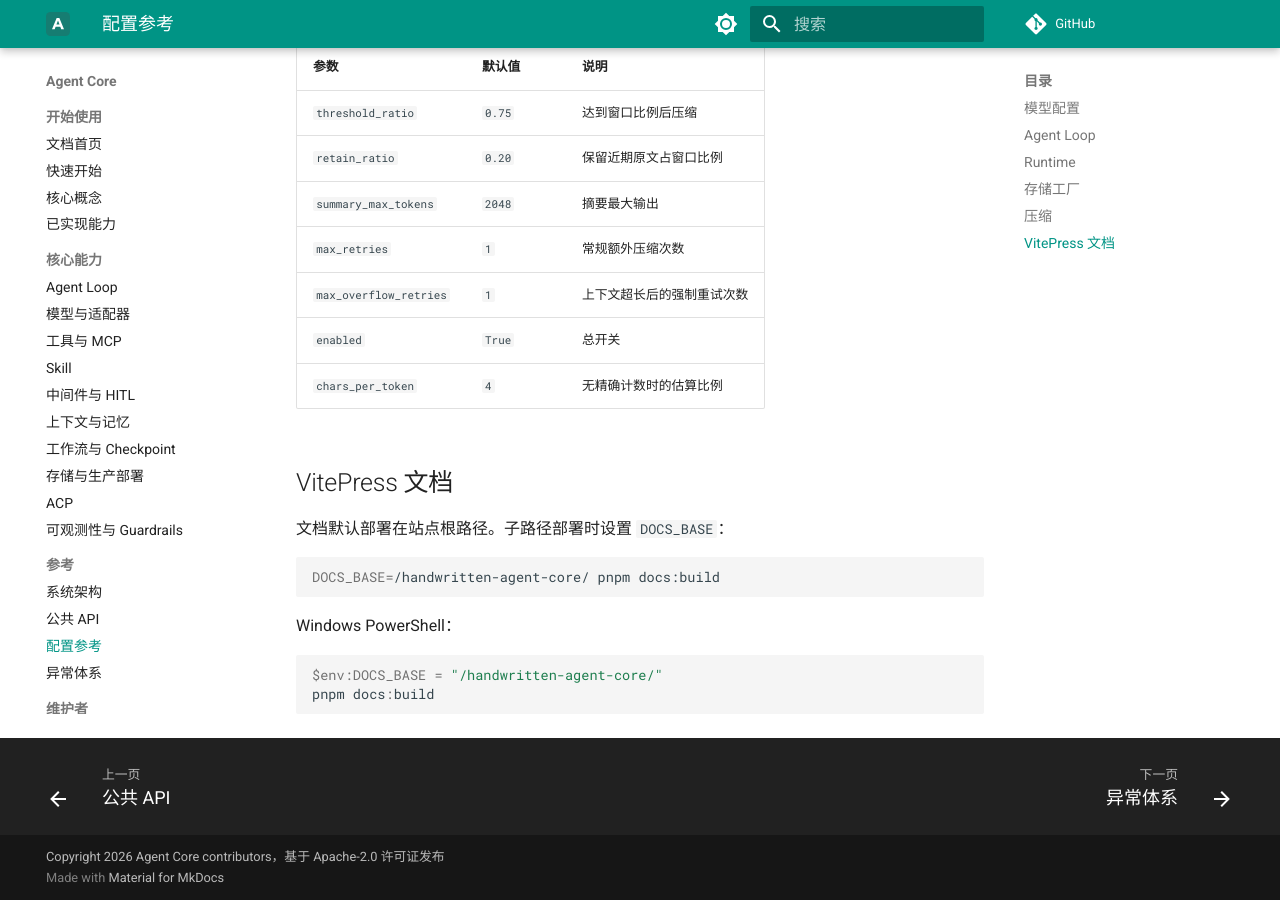
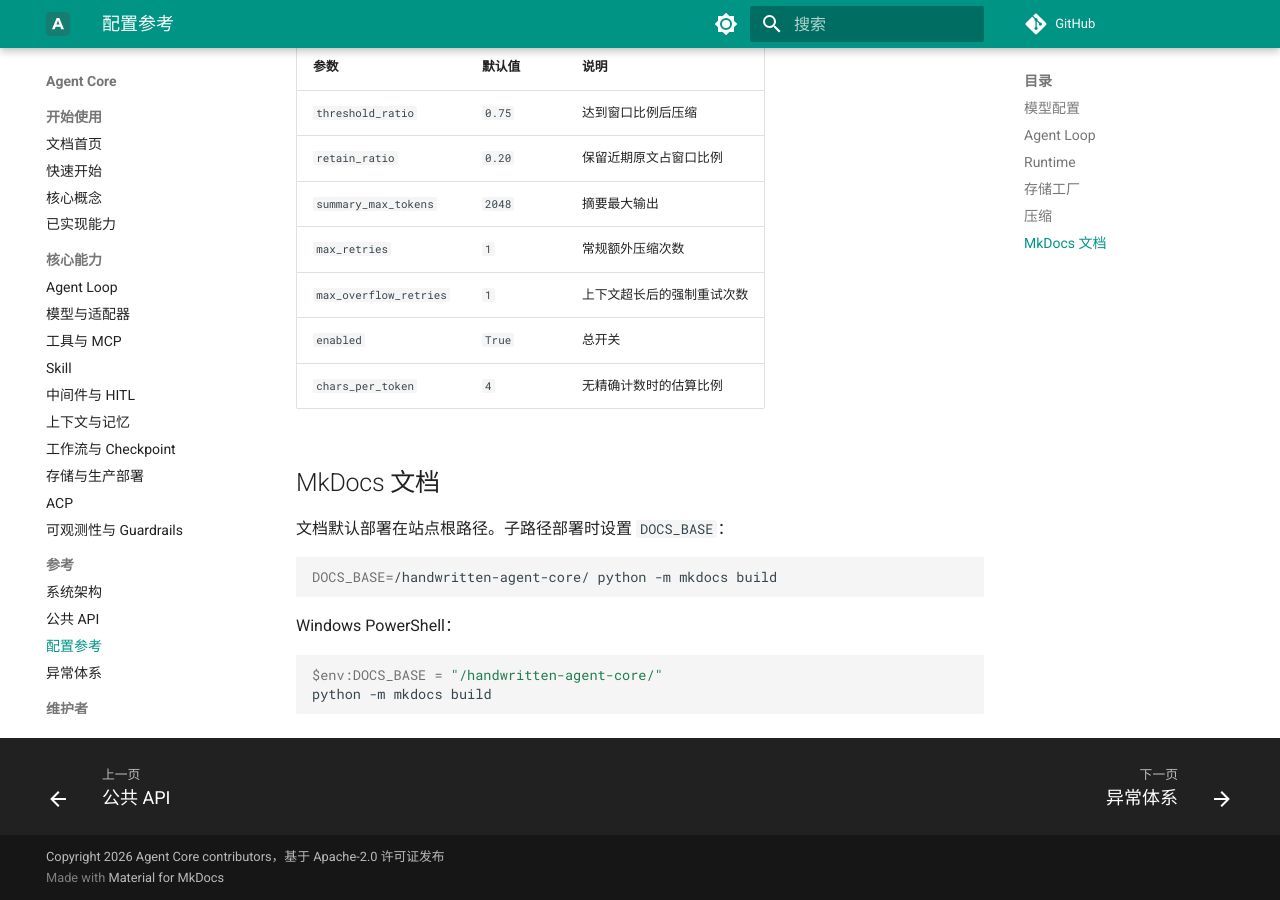
Before and after one commit to qiuzixu/agent-core, an MkDocs documentation site: the page built from docs/reference/configuration.md, in a window 1280 px wide and 900 px high, scrolled down 1935 px. Built offline with MkDocs 1.6.1 and Material for MkDocs 9.7.7, drawn with Linux system fonts in a browser that asks for light colours; comment, search, counter and statistics services are not loaded.

Commit message:
chore: 删除node依赖

````diff
--- a/docs/reference/configuration.md
+++ b/docs/reference/configuration.md
@@ -63,17 +63,17 @@ store = create_runtime_store(
 | `enabled` | `True` | 总开关 |
 | `chars_per_token` | `4` | 无精确计数时的估算比例 |
 
-## VitePress 文档
+## MkDocs 文档
 
 文档默认部署在站点根路径。子路径部署时设置 `DOCS_BASE`：
 
 ```bash
-DOCS_BASE=/handwritten-agent-core/ pnpm docs:build
+DOCS_BASE=/handwritten-agent-core/ python -m mkdocs build
 ```
 
 Windows PowerShell：
 
 ```powershell
 $env:DOCS_BASE = "/handwritten-agent-core/"
-pnpm docs:build
+python -m mkdocs build
 ```
````
Also changed, not shown: docs/guide/getting-started.md (+0 -1 lines), docs/maintainers/release.md (+2 -3 lines), .github/pull_request_template.md, 1 other file.
